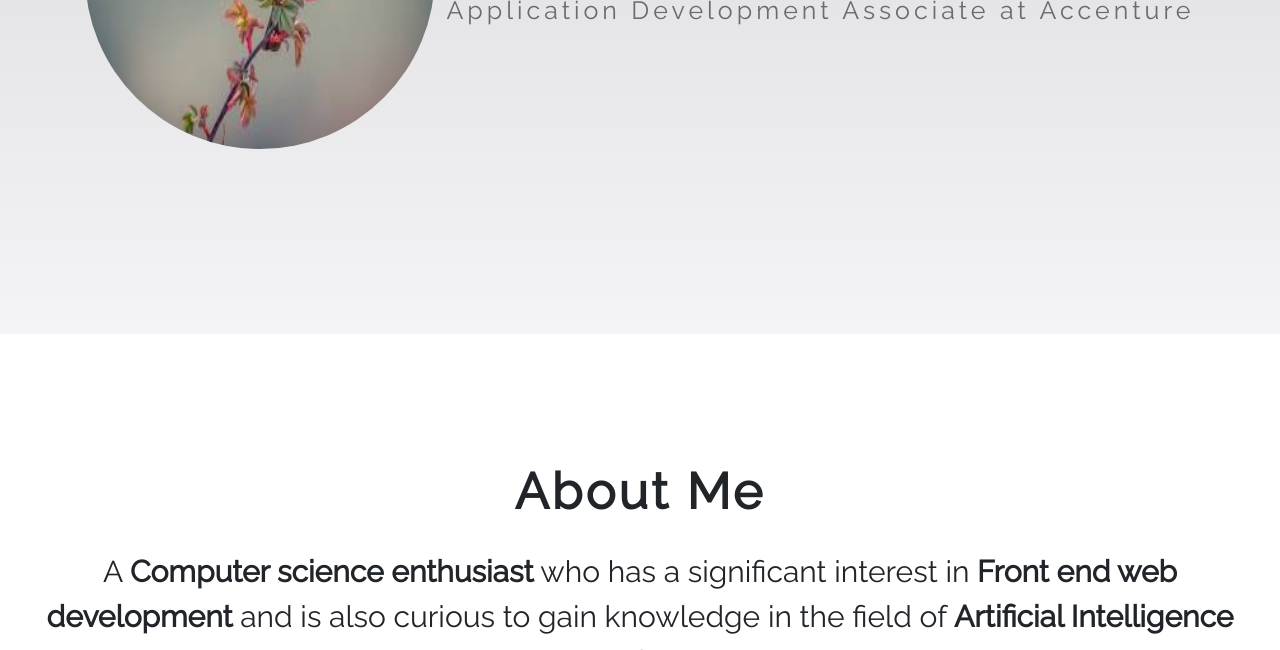
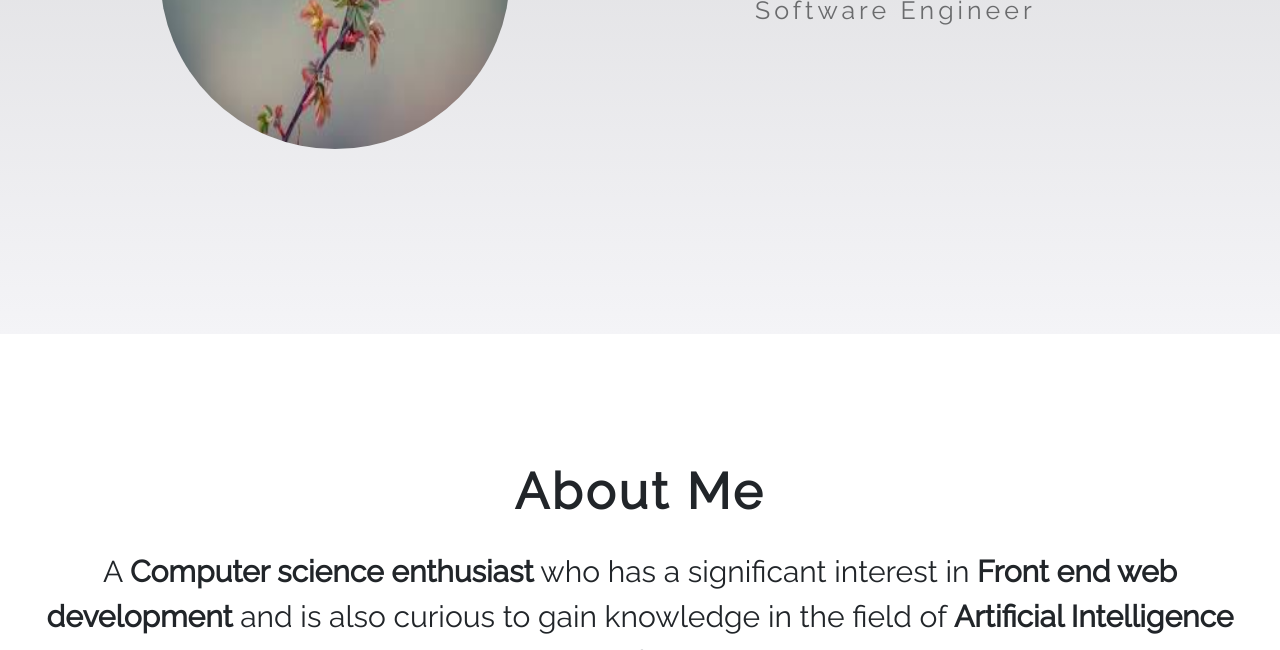
Before and after one commit to anukriti9/anukriti9.github.io, a plain HTML site: page index.html in a window 1280 px wide. Shown: the part 450-1100 px from the top of the page. Drawn offline with nearby package versions, Linux system fonts and the light colour scheme.

Commit message:
modified job designation

```diff
--- a/index.html
+++ b/index.html
@@ -76,7 +76,7 @@
 			</div>
 
 			<div class="profile-designation">
-				Application Development Associate at Accenture
+				Software Engineer
 			</div>
 		</div>
 
```
